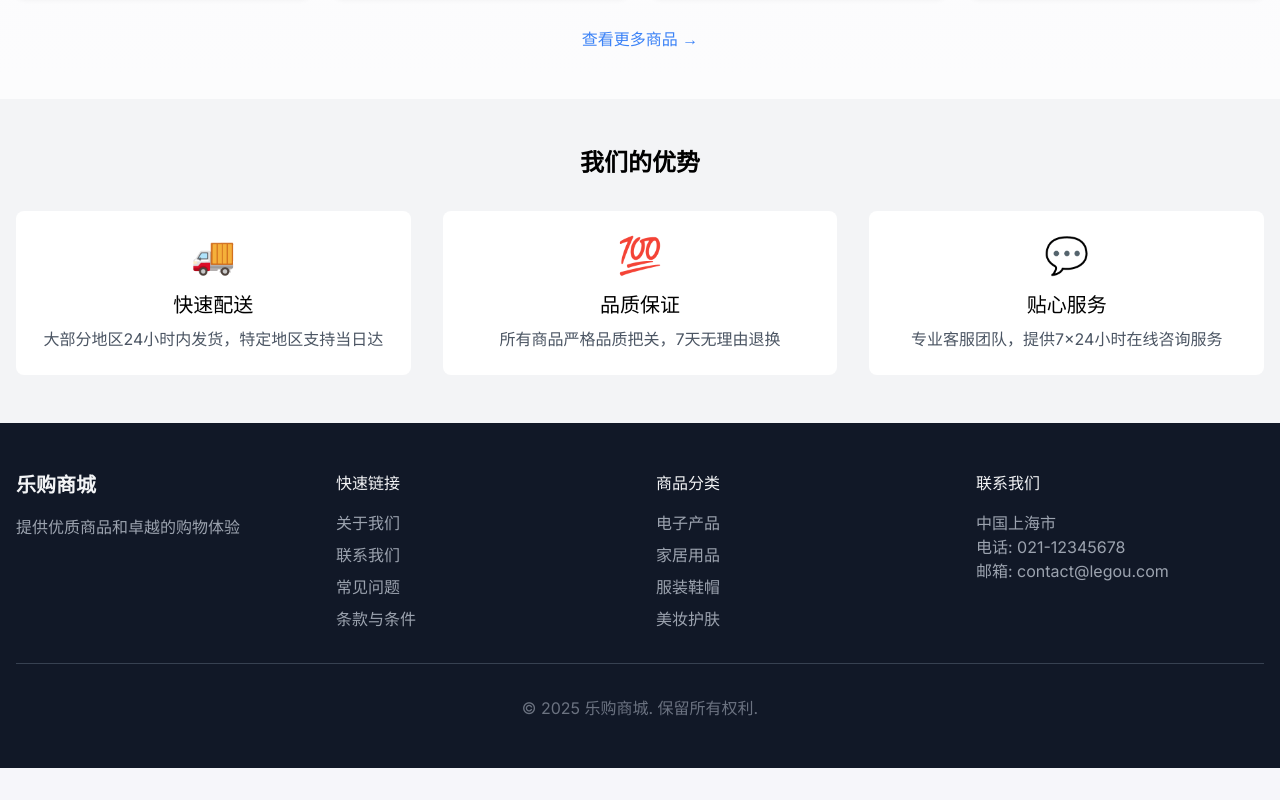
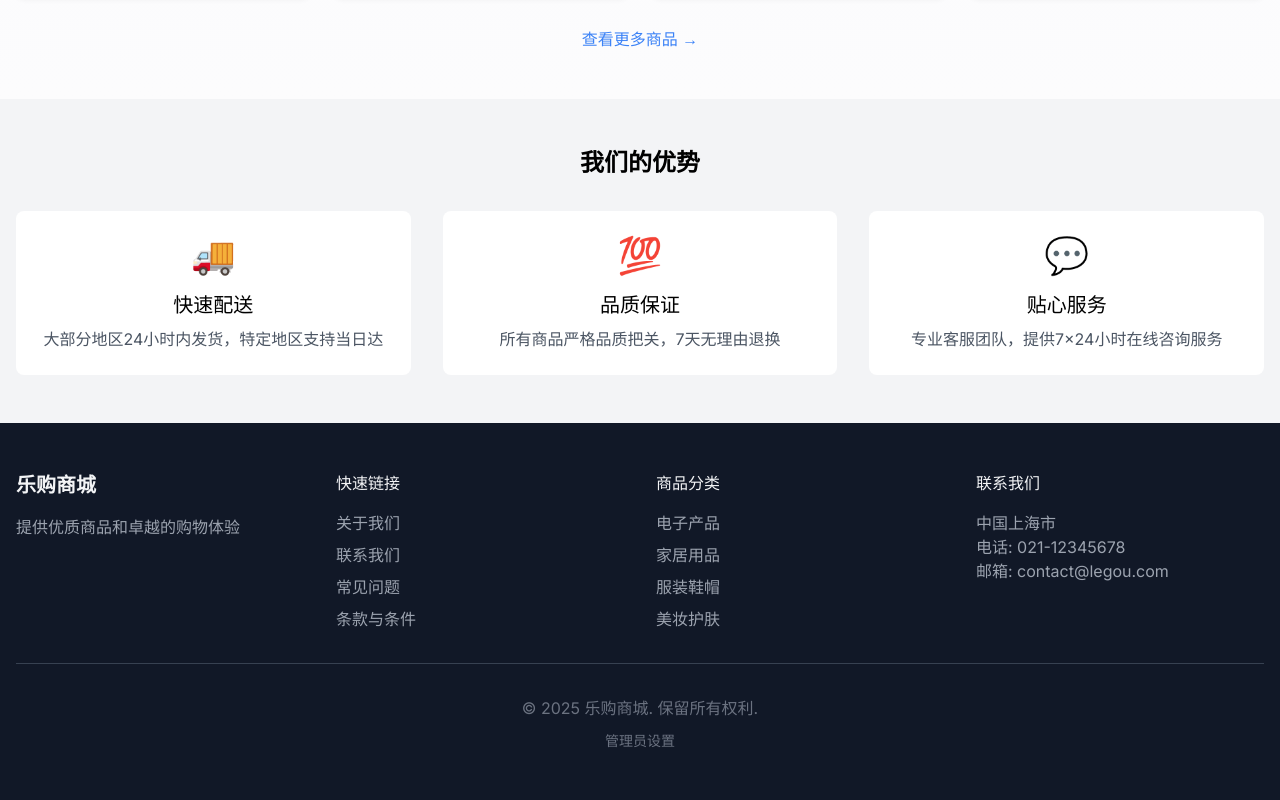
Before and after one commit to yitntg/buy, a Next.js app: page / in a window 1280 px wide. Shown: the part 1303-2103 px from the top of the page. Before the commit the page ends 2071 px from the top, so only its background shows below. Built offline with nearby package versions, Linux system fonts and the light colour scheme.

Commit message:
添加管理员设置页面链接

```diff
--- a/app/components/Footer.tsx
+++ b/app/components/Footer.tsx
@@ -51,6 +51,11 @@ export default function Footer() {
         </div>
         <div className="border-t border-gray-700 mt-8 pt-8 text-center text-gray-500">
           <p>© {new Date().getFullYear()} 乐购商城. 保留所有权利.</p>
+          <p className="mt-2">
+            <Link href="/admin/setup" className="text-gray-500 hover:text-white text-sm">
+              管理员设置
+            </Link>
+          </p>
         </div>
       </div>
     </footer>
--- a/app/components/Header.tsx
+++ b/app/components/Header.tsx
@@ -145,6 +145,9 @@ export default function Header() {
                   <Link href="/upload" className="block px-4 py-2 text-sm text-gray-700 hover:bg-gray-100">
                     上传商品
                   </Link>
+                  <Link href="/admin/setup" className="block px-4 py-2 text-sm text-gray-700 hover:bg-gray-100">
+                    数据库设置
+                  </Link>
                   <div className="border-t border-gray-100 my-1"></div>
                   <button
                     onClick={handleLogout}
```
